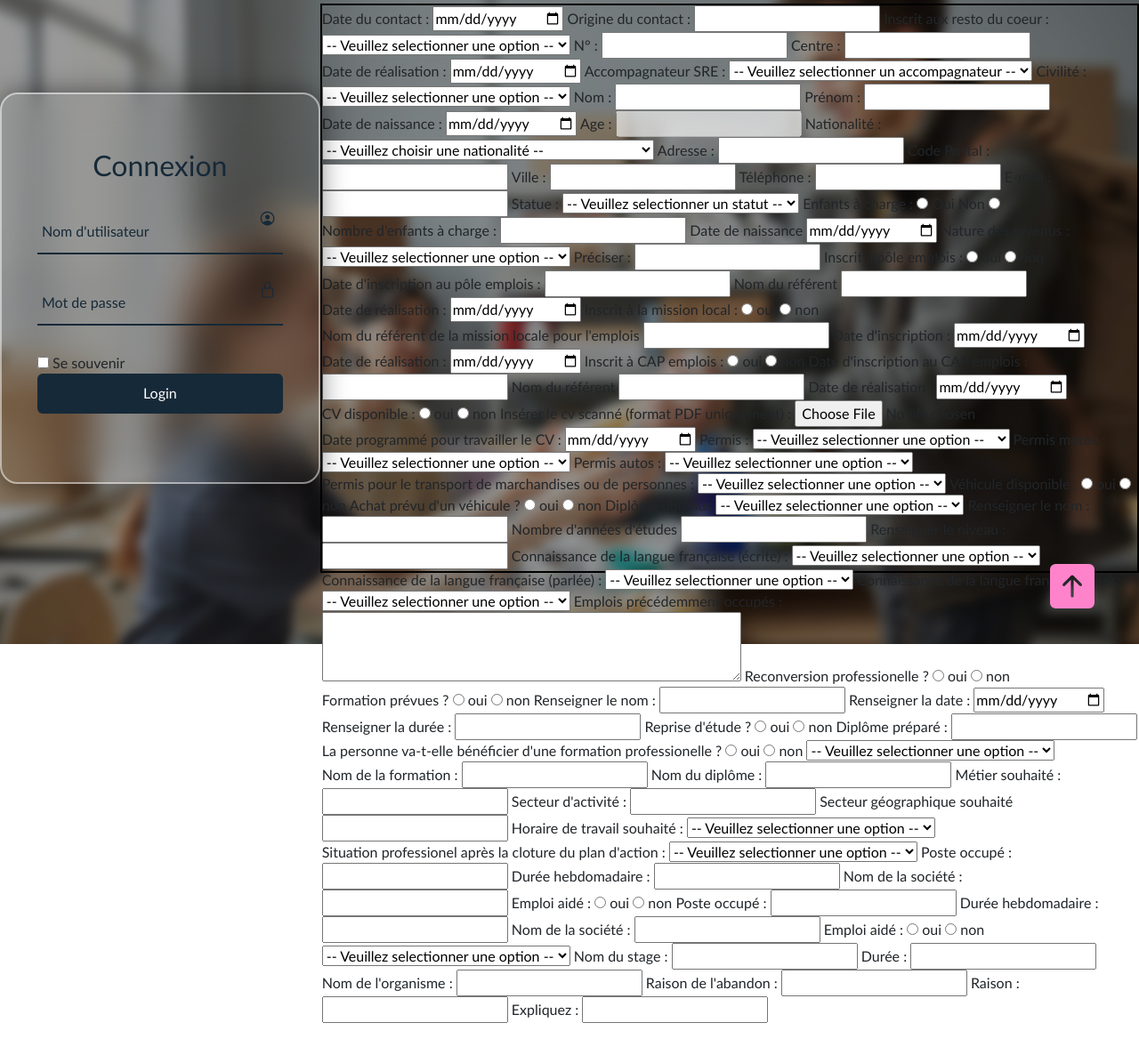
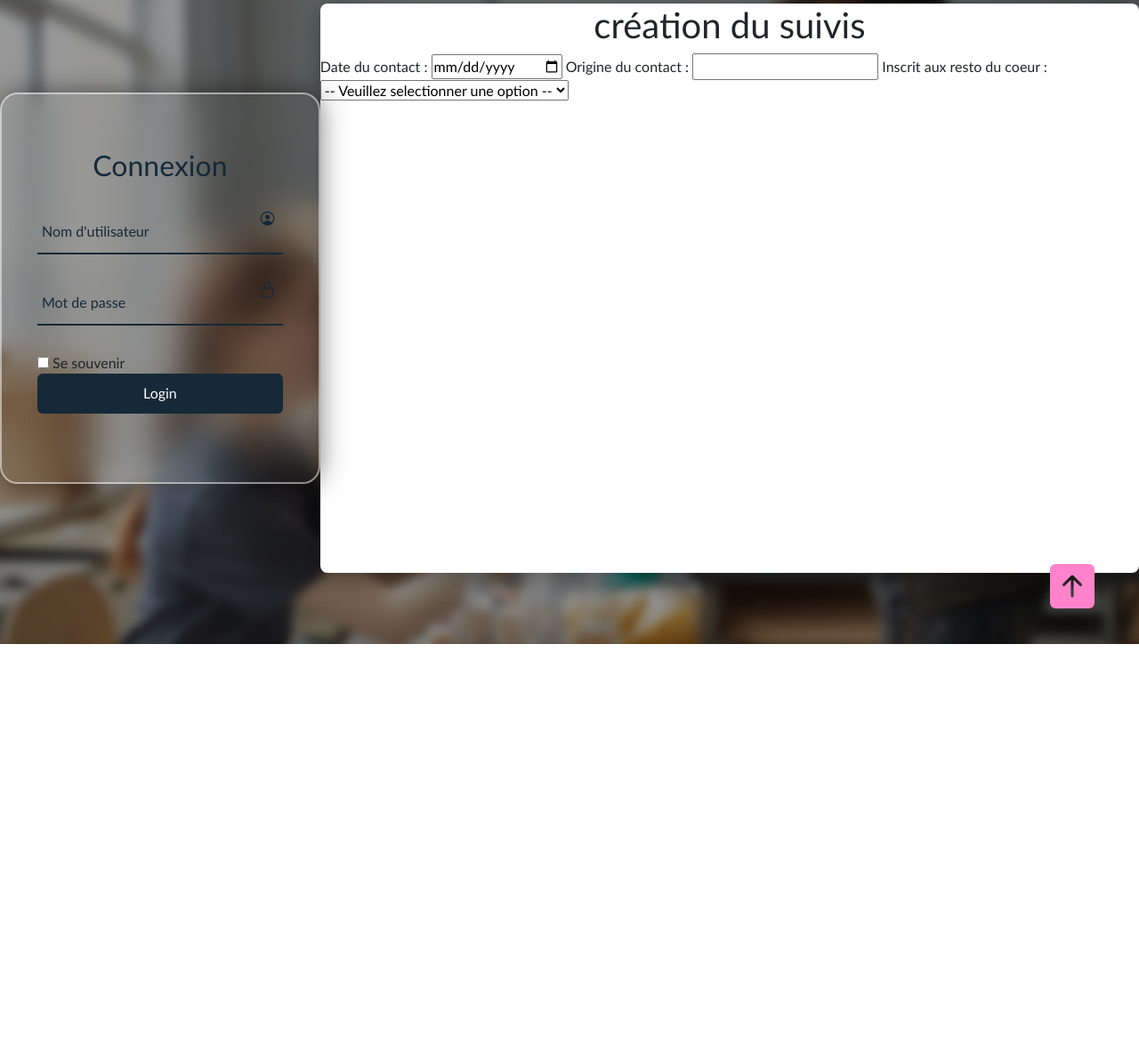
Before and after one commit to Ralsywy/RSE, a PHP site: page /index.php?route=creer_suivis in a window 1280 px wide. Shown: the part 76-1271 px from the top of the page at 89% size. Before the commit the page ends 1226 px from the top, so only its background shows below. Run offline with PHP 8.4, Linux system fonts and the light colour scheme.

Commit message:
creer_suivis

```diff
--- a/assets/style.css
+++ b/assets/style.css
@@ -205,9 +205,11 @@ transform: scale(1.1);
   text-align: center;
 }
 .addsuivis {
-  border: 2px solid black;
+  border-radius: 8px;
   width: 80%;
   height: 80%;
+  background-color: #fff;
+  box-shadow: 0 0 30px rgba(0, 0, 0, .5);
 }
 
 .liste_acc .titre_acc{
@@ -374,5 +376,13 @@ html{
   justify-content: center;
   position:absolute;
   z-index: 1;
-
 }
+.off {
+  visibility: hidden;
+}
+.addsuivis .titrecreer {
+  position: relative;
+  text-align: center;
+  justify-content: center;
+  top: 0;
+}
--- a/pages/creer_suivis.php
+++ b/pages/creer_suivis.php
@@ -1,8 +1,7 @@
-<style>
 
-</style>
 <div class="addsuivis">
-    <form>
+<h1 class="titrecreer">création du suivis</h1>
+    <form class="form">
     <!--    Information personnelles    -->
     <label for="dcontact">Date du contact : </label>
     <input type="date" id="dcontact" required>
@@ -14,6 +13,8 @@
         <option value="oui">oui</option>
         <option value="non">non</option>
     </select>
+
+<div class="off">
     <!--    Si oui   -->
     <label for="num">N° : </label>
     <input type="text" id="num">
@@ -437,3 +438,4 @@
     <input type="text" id="autre_situ">
 </form>
 </div>
+</div>
```
